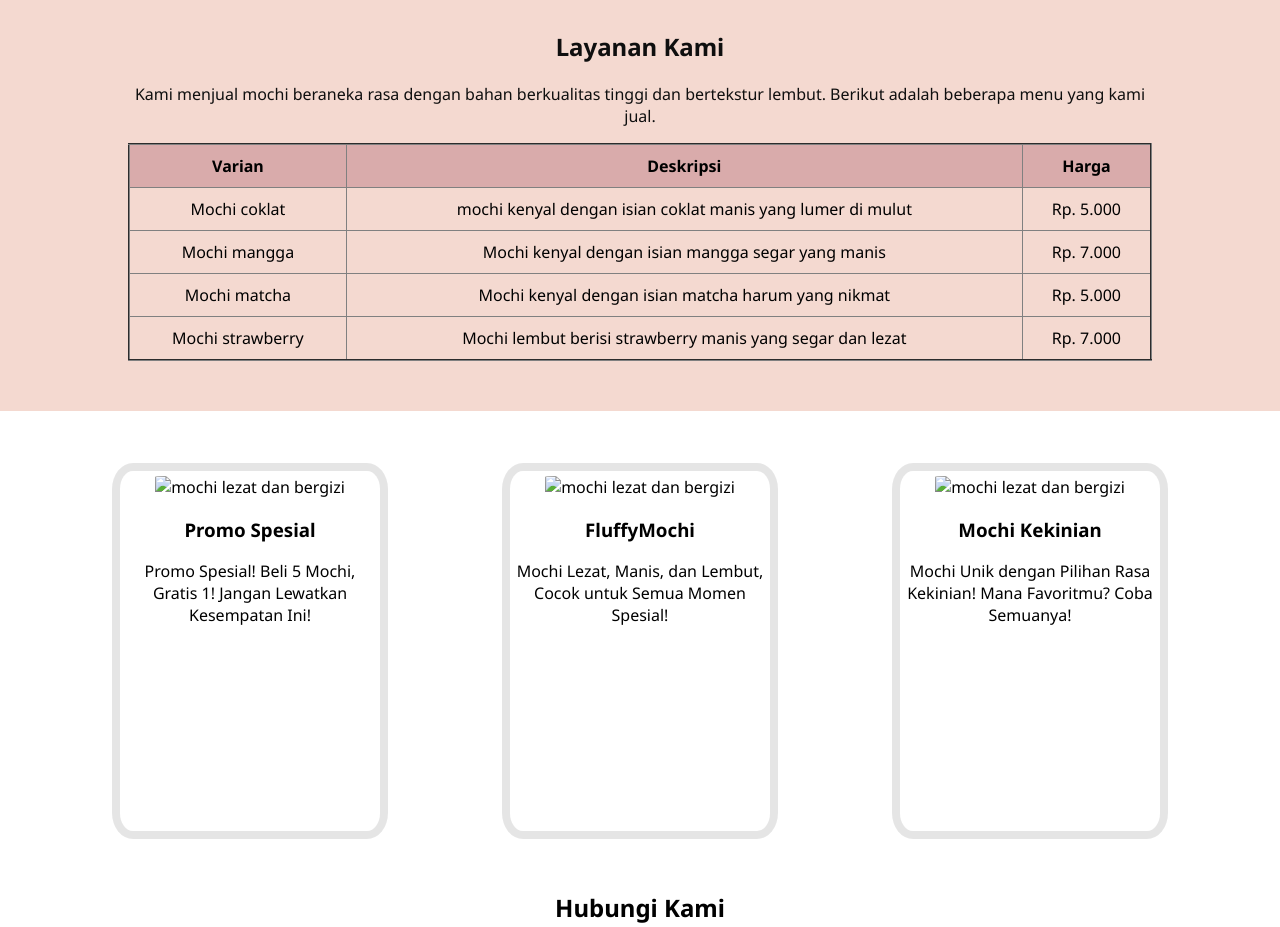
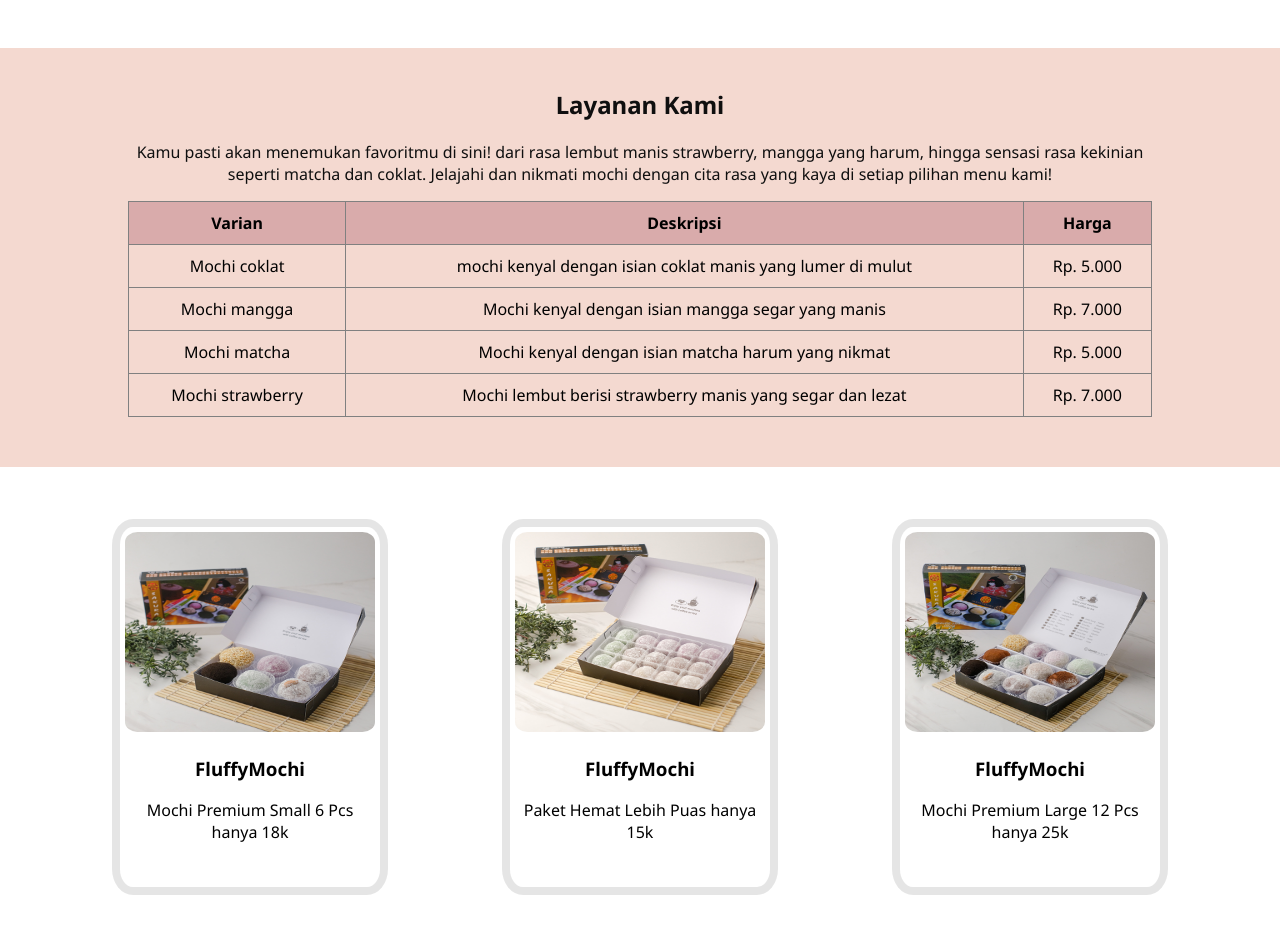
Before and after one commit to Alifia-30/Tugas-Pemrograman-Web-1-, a plain HTML site: page index.html in a window 1280 px wide. Shown: the part 366-1293 px from the top of the page. Drawn offline with Linux system fonts and the light colour scheme.

Commit message:
Update index.html

```diff
--- a/index.html
+++ b/index.html
@@ -11,7 +11,7 @@
 <body>
     <header>
         <nav>
-        <h1>FluffyMochi</h1>
+            <h1>FluffyMochi</h1>
         <button id="menu-toggle" onclick="toggleMenu()">☰</button>
             <ul id="menu">
                 <li><a href="#Home"><b>Home</b></a></li>
@@ -28,17 +28,17 @@
                 <span class="box">Selengkapnya...</span>
             </div>
             <div class="gambar">
-                <img src="mochiiiiiiiii.jpg" alt="mochiiwww" width="230px" height="200px">
+                <img src="mochi hemat.jpg" alt="mochiiwww" width="230px" height="200px">
             </div>
         </section>
 
         <section id="About" class="layanan-wrapper">
             <section class="Layanan">
                 <h2>Layanan Kami</h2>
-                <p>Kami menjual mochi beraneka rasa dengan bahan berkualitas tinggi dan bertekstur lembut. Berikut adalah beberapa menu yang kami jual.</p>
+                <p>Kamu pasti akan menemukan favoritmu di sini! dari rasa lembut manis strawberry, mangga yang harum, hingga sensasi rasa kekinian seperti matcha dan coklat. Jelajahi dan nikmati mochi dengan cita rasa yang kaya di setiap pilihan menu kami!</p>
             </section>
             <section class="tabel menu">
-                <table border="2">
+                <table border="1">
                     <thead>
                         <tr>
                             <th>Varian</th>
@@ -74,19 +74,19 @@
 
         <section class="card">
             <div class="produk-card-1">
-                <img src="mochiiiiiiiii.jpg" alt="mochi lezat dan bergizi" width="250px" height="200" style="border-radius: 5%;">
-                <h3>Promo Spesial</h3>
-                <p>Promo Spesial! Beli 5 Mochi, Gratis 1! Jangan Lewatkan Kesempatan Ini!</p>
+                <img src="mochi premium.jpg" alt="mochi lezat dan bergizi" width="250px" height="200" style="border-radius: 5%;">
+                <h3>FluffyMochi</h3>
+                <p>Mochi Premium Small 6 Pcs hanya 18k</p>
             </div>
             <div class="produk-card-2">
-                <img src="mochi strawberry.jpg" alt="mochi lezat dan bergizi" width="250px" height="200" style="border-radius: 5%;">
+                <img src="mochi hemat.jpg" alt="mochi lezat dan bergizi" width="250px" height="200" style="border-radius: 5%;">
                 <h3>FluffyMochi</h3>
-                <p>Mochi Lezat, Manis, dan Lembut, Cocok untuk Semua Momen Spesial!</p>
+                <p>Paket Hemat Lebih Puas hanya 15k </p>
             </div>
             <div class="produk-card-3">
-                <img src="mochiiiiiiiii.jpg" alt="mochi lezat dan bergizi" width="250px" height="200" style="border-radius: 5%;">
-                <h3>Mochi Kekinian</h3>
-                <p>Mochi Unik dengan Pilihan Rasa Kekinian! Mana Favoritmu? Coba Semuanya!</p>
+                <img src="mochi premium 12pcs.jpg" alt="mochi lezat dan bergizi" width="250px" height="200" style="border-radius: 5%;">
+                <h3>FluffyMochi</h3>
+                <p>Mochi Premium Large 12 Pcs hanya 25k</p>
             </div>
         </section>
 
```
